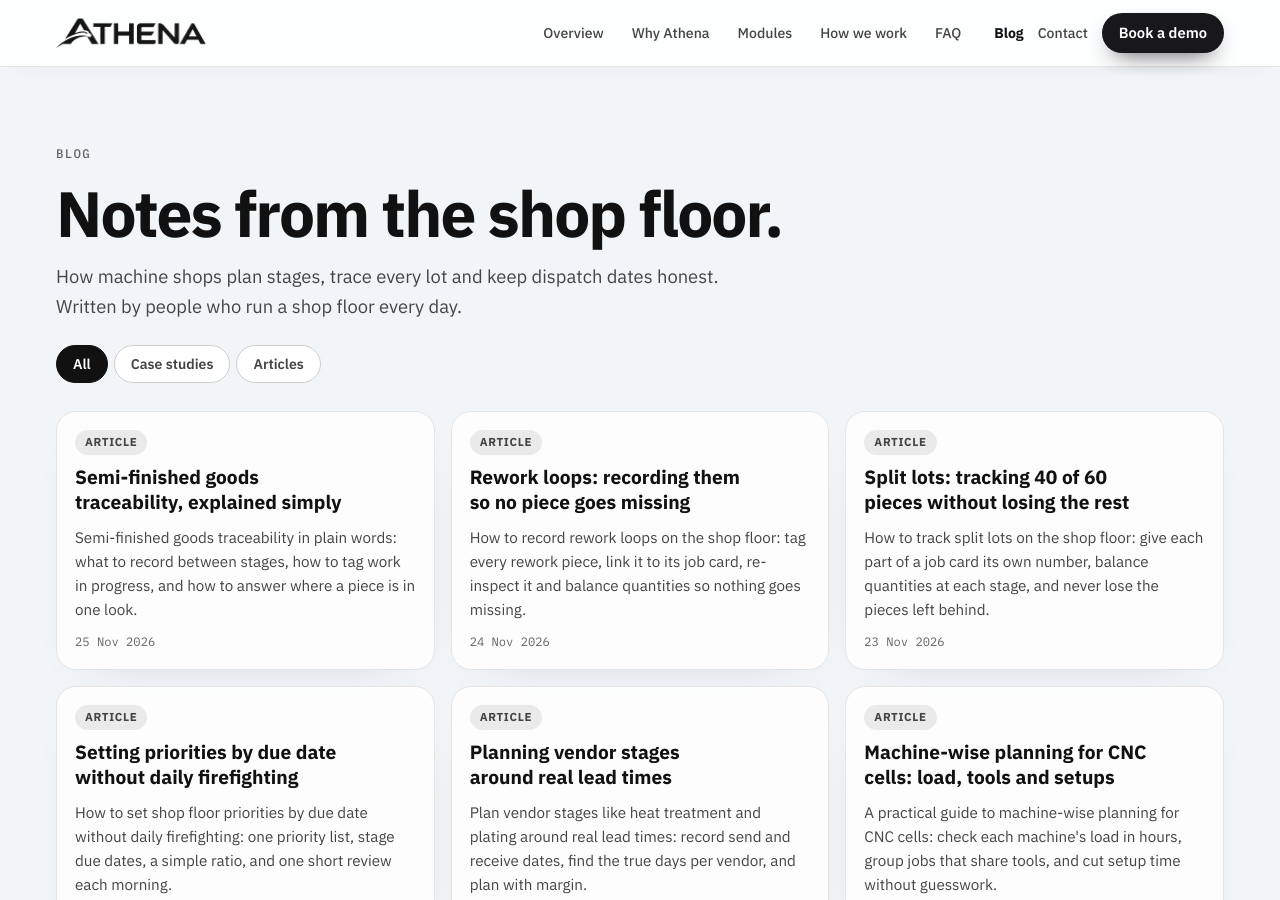
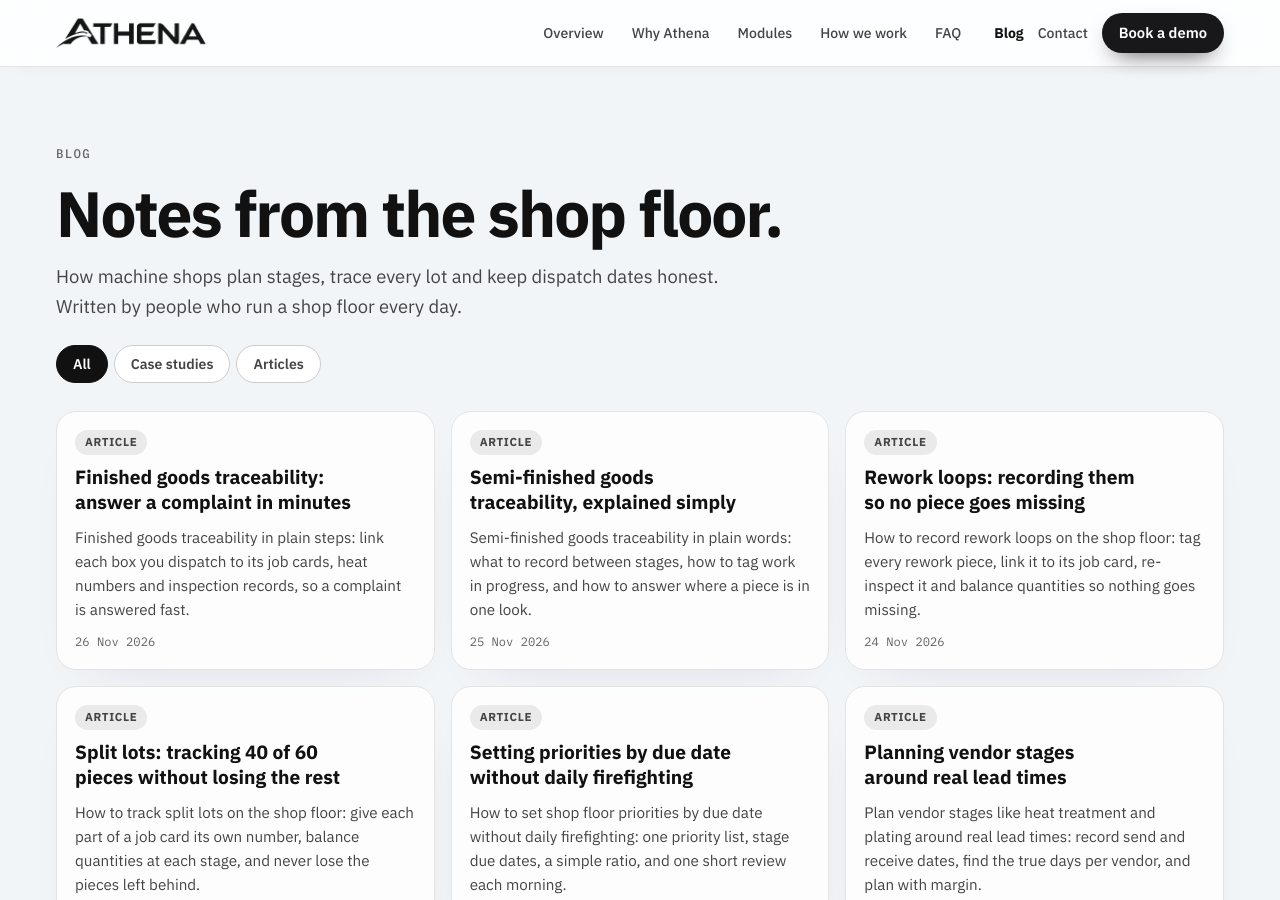
Before and after one commit to AthenaMES/athenames.github.io, a Jekyll site: the page built from blog/index.html, in a window 1280 px wide and 900 px high. Built offline with Jekyll 4.4.1, drawn with Linux system fonts in a browser that asks for light colours; part of the change alters nothing that is shown.

Commit message:
Publish 26 Nov article: Finished goods traceability: answer a complaint in minutes
Co-Authored-By: Claude <noreply@anthropic.com>

```diff
--- a/_posts/2026-11-26-finished-goods-traceability-customer-complaint.md
+++ b/_posts/2026-11-26-finished-goods-traceability-customer-complaint.md
@@ -3,9 +3,8 @@ title: "Finished goods traceability: answer a complaint in minutes"
 description: "Finished goods traceability in plain steps: link each box you dispatch to its job cards, heat numbers and inspection records, so a complaint is answered fast."
 date: 2026-11-26
 author: Athena team
-published: false
+published: true
 hold: false
-auto_publish_on: 2026-11-26
 email_thread: "1a21077083e8f501"
 last_reply_id: "1a21077083e8f501"
 ---
```
